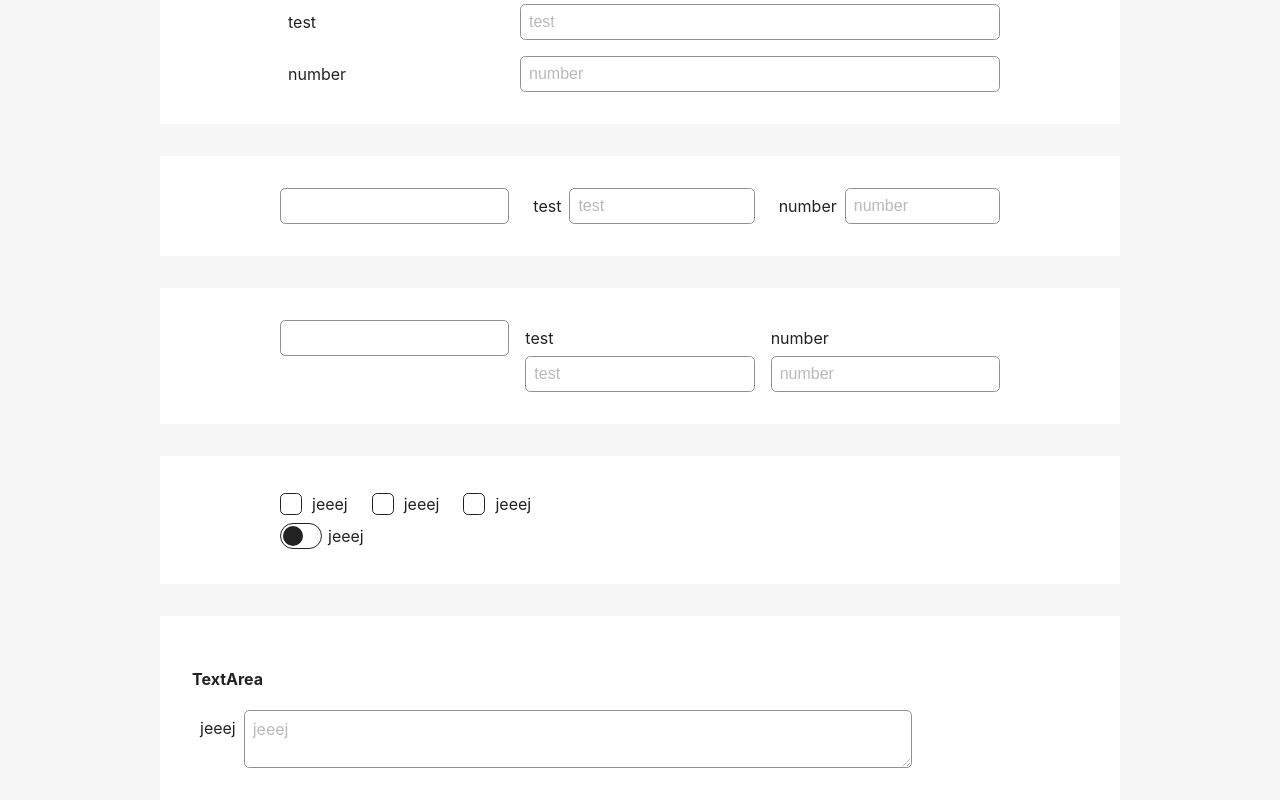
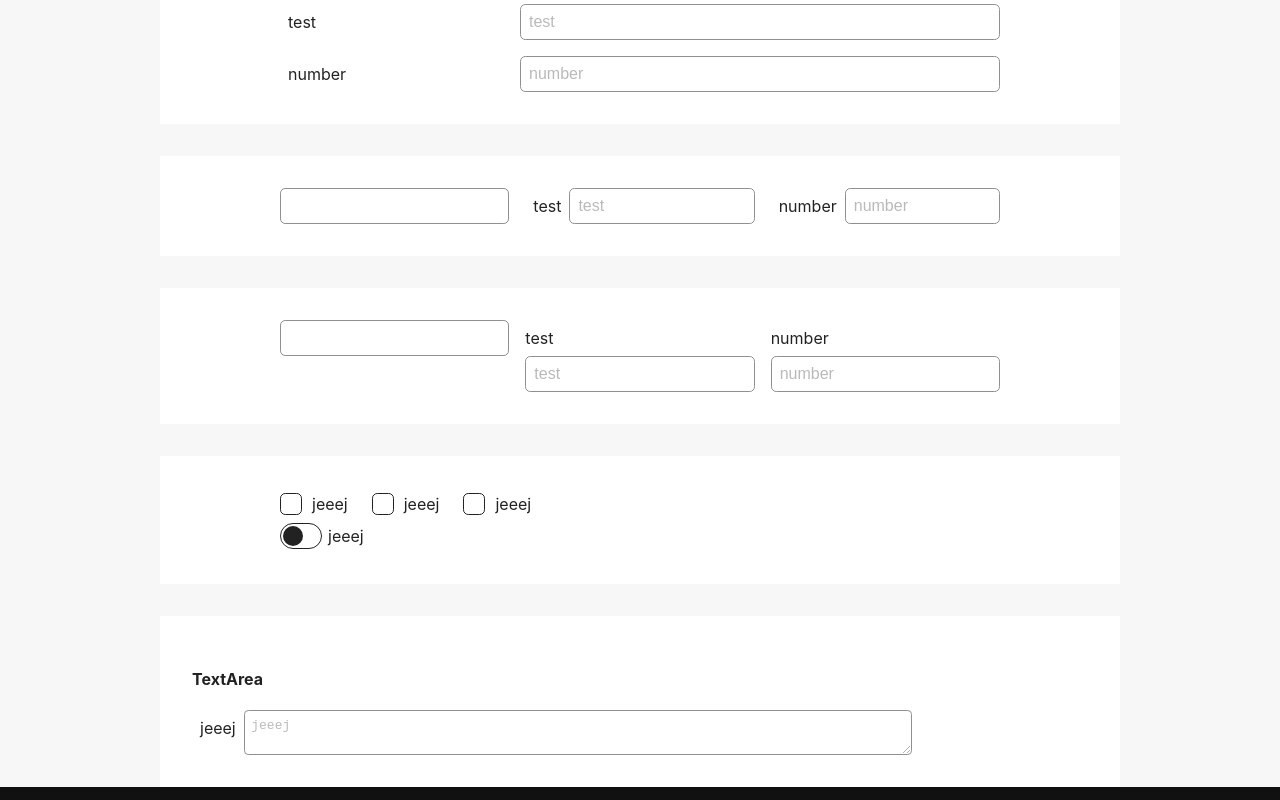
Before and after one commit to silvandiepen/si11y, a Vue app: page /forms in a window 1280 px wide. Shown: the part 542-1342 px from the top of the page. Built offline with nearby package versions, Linux system fonts and the light colour scheme.

Commit message:
fix textarea

```diff
--- a/dev/views/Forms.vue
+++ b/dev/views/Forms.vue
@@ -41,7 +41,7 @@
 	</section>
 	<section>
 		<h4>TextArea</h4>
-		<s-text-area v-model="input1" label="jeeej" />
+		<s-text-area v-model="text1" label="jeeej" />
 	</section>
 </template>
 <script>
@@ -51,10 +51,12 @@ export default defineComponent({
 		const input1 = ref('test');
 		const input2 = ref('test');
 		const input3 = ref('test');
+		const text1 = ref('test');
 		return {
 			input1,
 			input2,
-			input3
+			input3,
+			text1
 		};
 	}
 });
--- a/src/lib-components/s-text-area.vue
+++ b/src/lib-components/s-text-area.vue
@@ -11,15 +11,15 @@
 	>
 		<component
 			:is="elementType"
-			class="s-text-area__control"
+			class="s-input-text__control"
 			@focus="onFocus"
 			@blur="onBlur"
 			@input="updateValue($event.target.value)"
 			:id="uid"
 			:placeholder="props.label"
-			:value="currentValue"
 			:required="required"
-		></component>
+			>{{ currentValue }}</component
+		>
 		<label :for="uid" v-if="props.label" class="s-text-area__label">{{
 			label
 		}}</label>
```
